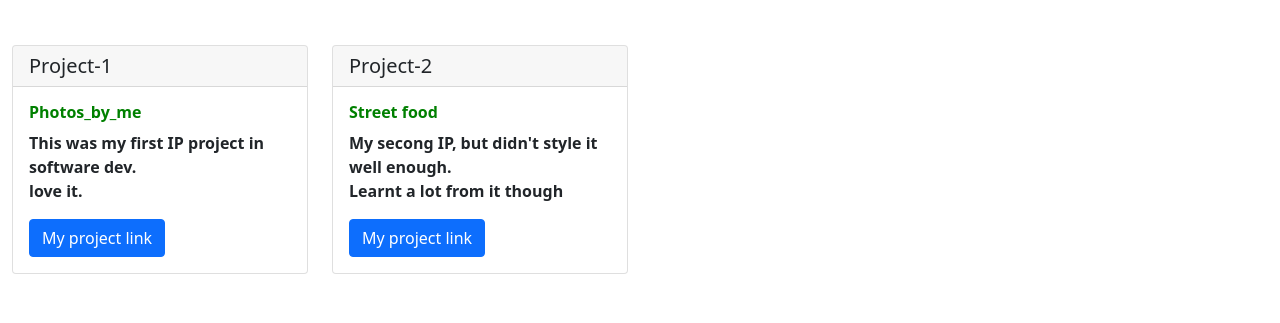
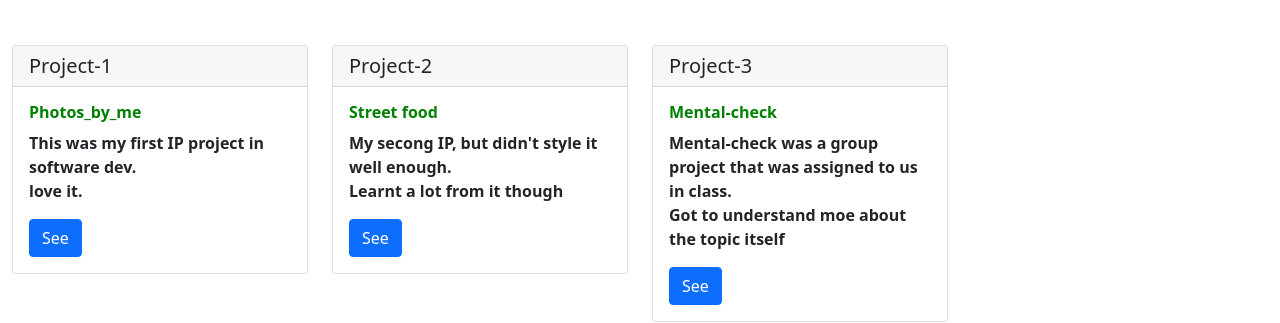
Before and after one commit to Njeri714/portfolio, a plain HTML site: page index.html in a window 1280 px wide. Shown: the part 477-800 px from the top of the page. Drawn offline with Linux system fonts and the light colour scheme.

Commit message:
added project-3

```diff
--- a/index.html
+++ b/index.html
@@ -69,7 +69,7 @@
               <div class="card-body">
                 <h2 class="card-title">Photos_by_me</h2>
                 <p class="card-text">This was my first IP project in software dev.<br>love it.</p>
-                <a href="https://njeri714.github.io/photos_by_me/" class="btn btn-primary">My project link</a>
+                <a href="https://njeri714.github.io/photos_by_me/" class="btn btn-primary">See</a>
               </div>
             </div>
           </div>
@@ -79,11 +79,20 @@
               <div class="card-body">
                 <h2 class="card-title">Street food</h2>
                 <p class="card-text">My secong IP, but didn't style it well enough.<br>Learnt a lot from it though</p>
-                <a href="https://njeri714.github.io/street_food_/" class="btn btn-primary">My project link</a>
+                <a href="https://njeri714.github.io/street_food_/" class="btn btn-primary">See</a>
               </div>
             </div>
           </div>
-          <div class="col-md-3"></div>
+          <div class="col-md-3">
+            <div class="card">
+              <h5 class="card-header">Project-3</h5>
+              <div class="card-body">
+                <h2 class="card-title">Mental-check</h2>
+                <p class="card-text">Mental-check was a group project that was assigned to us in class.<br> Got to understand moe about the topic itself</p>
+                <a href="https://esther-anyona.github.io/MentalCheck/" class="btn btn-primary">See</a>
+                </div>
+            </div>
+          </div>
         </div>
       </div>
 
```
